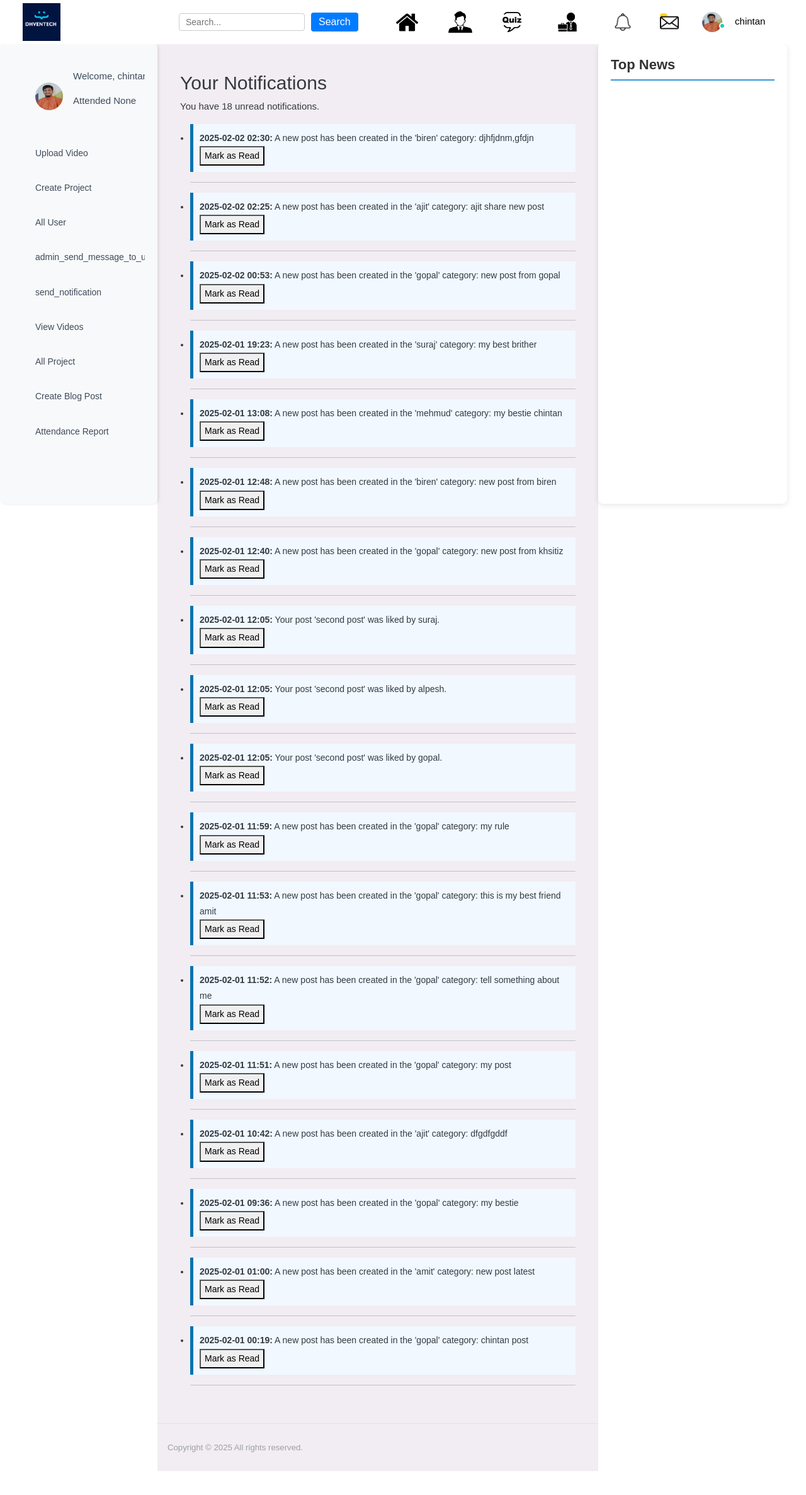
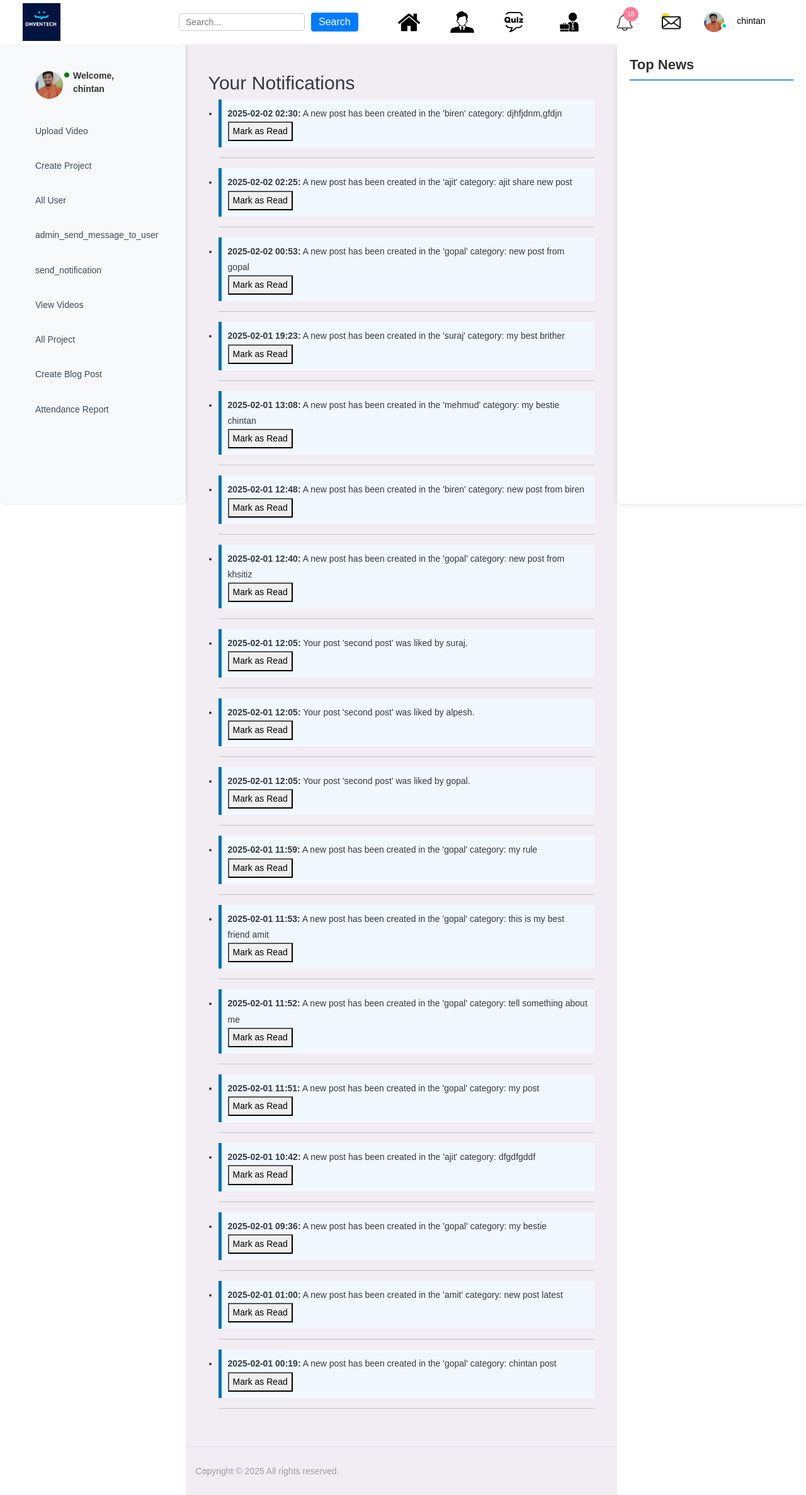
Before and after one commit to chintan166/usermanagement, a Django app: page /view_notifications/ in a window 1280 px wide. Shown: the whole page at 63% size. Before the commit the page ends 2336 px from the top, so only its background shows below. Run offline with Django 4.2, Linux system fonts and the light colour scheme; a user stored in the database is signed in; data comes from the database, SQL or seed files in the repository; both versions use the stored data as it was after the commit; some libraries are stand-ins or nearby versions; some web fonts are replaced.

Commit message:
push notification

```diff
--- a/user_management_dashboard/user_management/context_processors.py
+++ b/user_management_dashboard/user_management/context_processors.py
@@ -1,6 +1,14 @@
 # context_processors.py
 import requests
+from .models import Notification
+
 
 def get_news(request):
 
     return ""
+
+def unread_notification_count(request):
+    if request.user.is_authenticated:
+        unread_count = Notification.objects.filter(user=request.user, status='unread').count()
+        return {'unread_count': unread_count}
+    return {'unread_count': 0}
--- a/user_management_dashboard/user_management/signals.py
+++ b/user_management_dashboard/user_management/signals.py
@@ -32,10 +32,6 @@ def create_like_notification(sender, instance, **kwargs):
             message = f"Your post '{instance.title}' was liked by {user.username}."
             Notification.objects.create(user=instance.user, message=message)
 
-    # Optional: Notify the user who liked the post (if you want to notify them too)
-    for user in instance.likes.all():
-        message = f"You liked the post '{instance.title}'."
-        Notification.objects.create(user=user, message=message)
 
 @receiver(post_disliked)
 def create_dislike_notification(sender, instance, **kwargs):
--- a/user_management_dashboard/user_management/templates/user_management/base.html
+++ b/user_management_dashboard/user_management/templates/user_management/base.html
@@ -102,6 +102,16 @@
             <li class="nav-item d-none d-lg-block full-screen-link">
               <a class="nav-link" href="{% url 'view_notifications' %}">
                 <img width="30px" src="/static/images/notif1.png">
+
+                {% if unread_count %}
+                  <span id="unread-count-badge" style="position: absolute;
+                            padding: 5px 5px 5px 5px;
+                            margin: -8px 12px 17px 13px;"
+                  class="badge badge-pill badge-danger">{{ unread_count }}</span>
+                {% else %}
+                  <span id="unread-count-badge" style="display: none;"></span>
+                {% endif %}
+
               </a>
             </li>
             <li class="nav-item dropdown">
--- a/user_management_dashboard/user_management/templates/user_management/sidebar.html
+++ b/user_management_dashboard/user_management/templates/user_management/sidebar.html
@@ -3,32 +3,110 @@
   #sidebar {
     position: sticky;
     top: 0;
-    width: 250px;
+    width: 300px;
     background-color: #f8f9fa;
     height: 100vh;
     z-index: 1000;
     overflow-y: auto;
     box-shadow: 2px 0 5px rgba(0, 0, 0, 0.1);
 }
+/* Sidebar Profile Image and Text Styling */
+.nav-profile-image img, .avatar-placeholder {
+    object-fit: cover;
+    border-radius: 50%;
+}
+
+.nav-profile-text p {
+    font-size: 14px;
+    color: #333;
+    margin-bottom: 5px;
+}
+
+.nav-profile-text .font-weight-bold {
+    font-size: 16px;
+    color: #333;
+}
+
+.nav-profile-text .text-muted {
+    font-size: 13px;
+}
+
+.nav-profile-text p {
+  white-space: normal; /* Allows text to wrap */
+  overflow-wrap: break-word; /* Breaks words if necessary */
+  word-wrap: break-word; /* Ensures words can break if they are too long */
+}
+
+.nav-profile-text {
+  max-width: 100%;
+  overflow: hidden;
+  text-overflow: ellipsis;
+}
+
+.font-weight-bold {
+  font-size: 16px;
+  font-weight: 600;
+}
+
+.text-muted {
+  font-size: 14px;
+  color: #6c757d;
+}
+
+.nav-profile-text p strong {
+  font-weight: bold;
+}
+
+/* Avatar Placeholder */
+.avatar-placeholder {
+    background-color: #ccc;
+    display: flex;
+    justify-content: center;
+    align-items: center;
+}
+
+.avatar-placeholder span {
+    font-size: 24px;
+    color: white;
+}
+
+/* Login Status */
+.login-status {
+    position: absolute;
+    bottom: auto;
+    width: 12px;
+    height: 12px;
+    background-color: green; /* Default online color */
+    border-radius: 52%;
+    border: 2px solid white;
+}
+
+.login-status.offline {
+    background-color: red;
+}
 </style>
+
 <nav class="sidebar sidebar-offcanvas" id="sidebar">
   <ul class="nav">
+    <!-- Profile Section -->
     <li class="nav-item nav-profile">
-        <a href="" class="nav-link">
+      <a href="{% url 'user_profile' request.user.username %}" class="nav-link">
         <div class="nav-profile-image">
           {% if request.user.profile_pic %}
-
-            <img src="{{ request.user.profile_pic.url }}" alt="profile" />
+            <img src="{{ request.user.profile_pic.url }}" alt="profile" class="rounded-circle" width="80px" height="80px" />
           {% else %}
-          <img src="{% static 'images/faces/face1.jpg' %}" alt="default profile" />
+            <div class="avatar-placeholder rounded-circle" style="width: 80px; height: 80px; display: flex; justify-content: center; align-items: center; background-color: #ccc;">
+              <span class="text-white" style="font-size: 24px;">{{ request.user.username|slice:":1" }}</span>
+            </div>
           {% endif %}
           <span class="login-status online"></span>
-            <!--change to offline or busy as needed-->
+          <!-- Change to offline or busy as needed -->
         </div>
         <div class="nav-profile-text d-flex flex-column">
-            <span class="font-weight-bold mb-2">{% if request.user.is_authenticated %}
-                <p>Welcome, {{ request.user.username }}</p>
-                <p>Attended {{ request.user.college_name }}</p>
+          <span class="font-weight-bold mb-2">
+            {% if request.user.is_authenticated %}
+              <p class="mb-0">Welcome, <strong>{{ request.user.username }}</strong></p>
+              <p class="mb-0 text-muted"> {{ request.user.userprofile.area_of_interest }}</p>
 
             {% endif %}
           </span>
@@ -36,9 +114,9 @@
         <i class="mdi mdi-bookmark-check text-success nav-profile-badge"></i>
       </a>
     </li>
+
+    <!-- Non-Superuser Links -->
     {% if not request.user.is_superuser %}
-
-
       <li class="nav-item">
         <a class="nav-link" href="{% url 'mark_attendance' %}">
           <span class="menu-title">Attendance</span>
--- a/user_management_dashboard/user_management/templates/user_management/view_notifications.html
+++ b/user_management_dashboard/user_management/templates/user_management/view_notifications.html
@@ -2,12 +2,6 @@
 
 {% block content %}
   <h2>Your Notifications</h2>
-
-  {% if unread_count %}
-    <p>You have {{ unread_count }} unread notification{% if unread_count > 1 %}s{% endif %}.</p>
-  {% else %}
-    <p>No unread notifications.</p>
-  {% endif %}
 
   {% if notifications %}
     <ul>
@@ -22,9 +16,7 @@
         >
           <strong>{{ notification.created_at|date:"Y-m-d H:i" }}:</strong> {{ notification.message }}<br>
 
-
           {% if notification.status == 'unread' %}
-            <!-- Include the unread notification id as a data attribute -->
             <button class="mark-as-read" data-id="{{ notification.id }}">Mark as Read</button>
           {% endif %}
         </li>
@@ -54,6 +46,16 @@
             $("#notification-" + notificationId).css("background-color", "#e0e0e0");
             // Remove the "Mark as Read" button
             $("button[data-id='" + notificationId + "']").remove();
+
+            // Update unread notification count
+            var newUnreadCount = response.new_unread_count;
+
+            // Update the unread count in the header
+            if (newUnreadCount > 0) {
+              $('#unread-count-badge').text(newUnreadCount).show();
+            } else {
+              $('#unread-count-badge').hide();
+            }
           } else {
             console.log("Error: Notification not found.");
           }
--- a/user_management_dashboard/user_management/views.py
+++ b/user_management_dashboard/user_management/views.py
@@ -841,15 +841,30 @@ def view_notifications(request):
     })
 
 def mark_notification_read(request):
-    if request.method == 'POST':
+    if request.method == "POST":
         notification_id = request.POST.get('id')
+
+        # Ensure the current user is logged in
+        user = request.user
+
         try:
-            notification = Notification.objects.get(id=notification_id)
+            # Get the notification for the current user by id
+            notification = Notification.objects.get(id=notification_id, user=user)
+
+            # Mark the notification as read
             notification.status = 'read'
             notification.save()
-            return JsonResponse({"success": True, "notification_id": notification.id})
+
+            # Get the updated unread notification count for the current user
+            unread_count = Notification.objects.filter(status='unread', user=user).count()
+
+            # Return the updated unread count
+            return JsonResponse({
+                'success': True,
+                'new_unread_count': unread_count
+            })
         except Notification.DoesNotExist:
-            return JsonResponse({"success": False, "error": "Notification not found"})
+            return JsonResponse({'success': False, 'error': 'Notification not found.'})
 
 def people_you_may_know(request):
     # Get the current user's area of interest
--- a/user_management_dashboard/user_management_dashboard/settings.py
+++ b/user_management_dashboard/user_management_dashboard/settings.py
@@ -66,7 +66,8 @@ TEMPLATES = [
                 'django.template.context_processors.request',
                 'django.contrib.auth.context_processors.auth',
                 'django.contrib.messages.context_processors.messages',
-                'user_management.context_processors.get_news'
+                'user_management.context_processors.get_news',
+                'user_management.context_processors.unread_notification_count',
             ],
         },
     },
```
Also changed, not shown: user_management_dashboard/db.sqlite3, user_management_dashboard/media/blog_img/alpesh_a3uRJ8v.jpeg (added), user_management_dashboard/media/blog_img/gopal_3hqYzI8.jpeg (added). Lines whose indentation alone changed are shown as unchanged.
